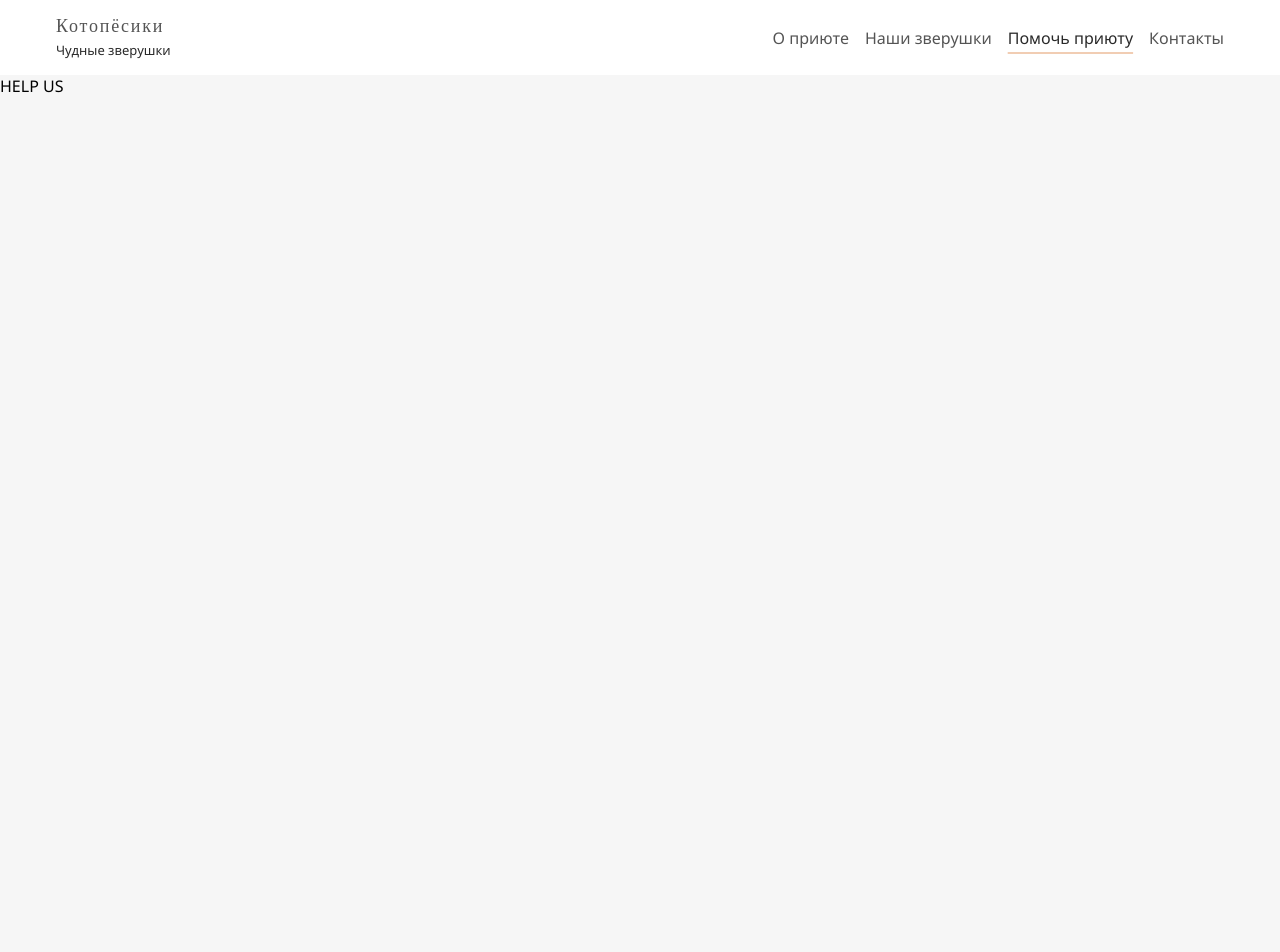
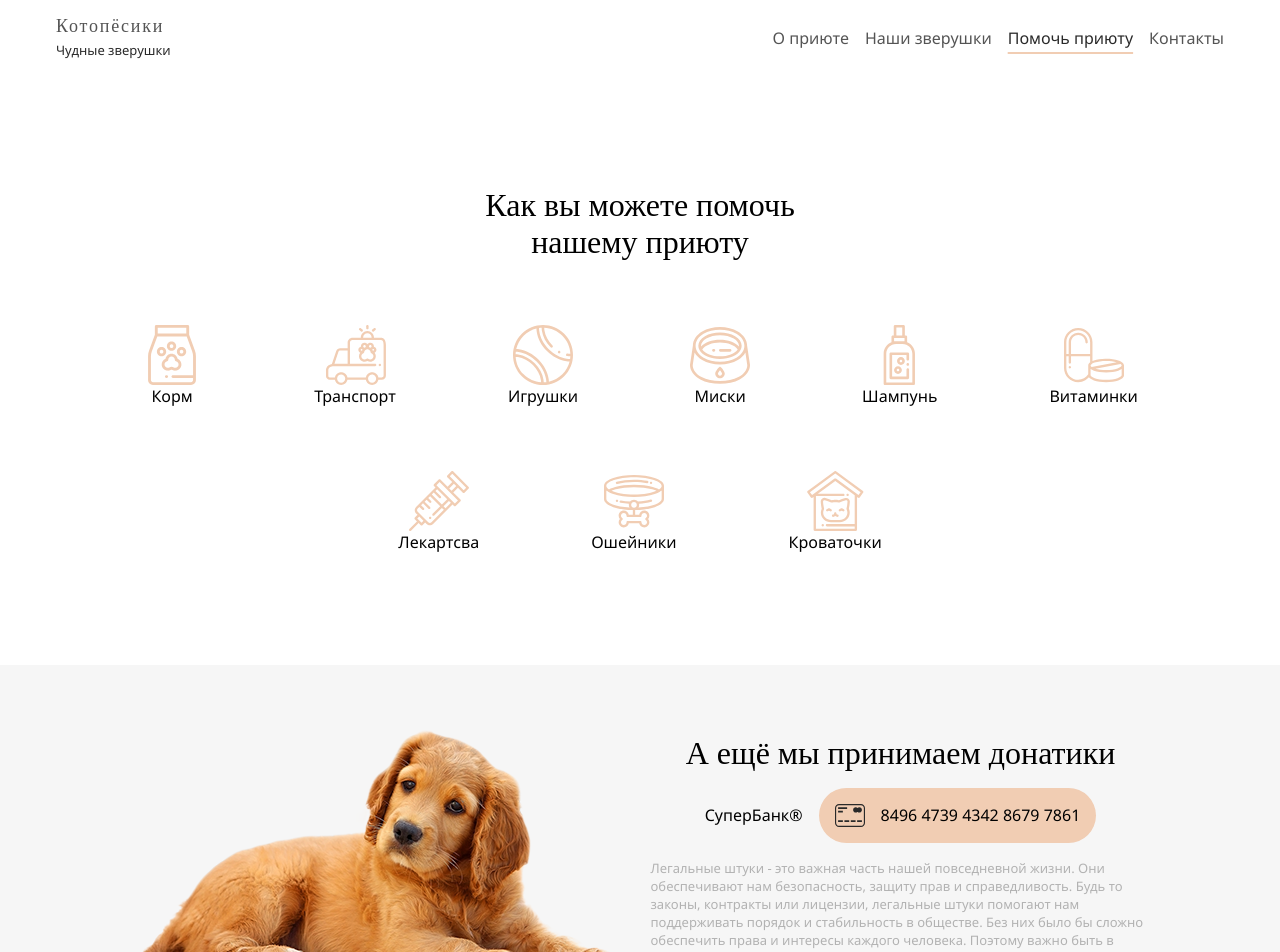
Before and after one commit to sialiss/some-shelter-for-frontend, a Vue app: page /help in a window 1280 px wide. Shown: the top 952 px of the page. Before the commit the page ends 800 px from the top, so only its background shows below. Built offline with nearby package versions, Linux system fonts and the light colour scheme.

Commit message:
help us page

```diff
--- a/src/assets/base.css
+++ b/src/assets/base.css
@@ -52,6 +52,9 @@ html {
 }
 .equal > * {
 	flex: 1;
+}
+.wrap {
+	flex-wrap: wrap;
 }
 
 .fix-width {
@@ -127,6 +130,7 @@ img {
 
 h2 {
 	font-size: 2rem;
+	font-family: "Times New Roman", Times, serif;
 }
 
 h3 {
--- a/src/views/HelpView.vue
+++ b/src/views/HelpView.vue
@@ -5,10 +5,156 @@ import TheHeader from "../components/TheHeader.vue"
 <template>
 	<TheHeader />
 	<main>
-		<div class="about">
-			<h1>HELP US</h1>
+		<div class="first-screen | stack just-center">
+			<div class="fix-width pad | flex equal">
+				<div class="stack gap-xl just-center pad-m">
+					<h2>Как вы можете помочь<br />нашему приюту</h2>
+					<div class="help-items">
+						<div class="help-item">
+							<img
+								src="/src/assets/icons/icon-pet-food.svg"
+								alt=""
+								class="icon"
+							/>
+							<div class="name">Корм</div>
+						</div>
+						<div class="help-item">
+							<img
+								src="/src/assets/icons/icon-transportation.svg"
+								alt=""
+								class="icon"
+							/>
+							<div class="name">Транспорт</div>
+						</div>
+						<div class="help-item">
+							<img
+								src="/src/assets/icons/icon-toys.svg"
+								alt=""
+								class="icon"
+							/>
+							<div class="name">Игрушки</div>
+						</div>
+						<div class="help-item">
+							<img
+								src="/src/assets/icons/icon-bowls-and-cups.svg"
+								alt=""
+								class="icon"
+							/>
+							<div class="name">Миски</div>
+						</div>
+						<div class="help-item">
+							<img
+								src="/src/assets/icons/icon-shampoos.svg"
+								alt=""
+								class="icon"
+							/>
+							<div class="name">Шампунь</div>
+						</div>
+						<div class="help-item">
+							<img
+								src="/src/assets/icons/icon-vitamins.svg"
+								alt=""
+								class="icon"
+							/>
+							<div class="name">Витаминки</div>
+						</div>
+						<div class="help-item">
+							<img
+								src="/src/assets/icons/icon-medicines.svg"
+								alt=""
+								class="icon"
+							/>
+							<div class="name">Лекартсва</div>
+						</div>
+						<div class="help-item">
+							<img
+								src="/src/assets/icons/icon-collars-leashes.svg"
+								alt=""
+								class="icon"
+							/>
+							<div class="name">Ошейники</div>
+						</div>
+						<div class="help-item">
+							<img
+								src="/src/assets/icons/icon-sleeping-area.svg"
+								alt=""
+								class="icon"
+							/>
+							<div class="name">Кроваточки</div>
+						</div>
+					</div>
+				</div>
+			</div>
+		</div>
+		<div class="second-screen">
+			<div class="fix-width pad-xl | flex wrap align-center just-center">
+				<img
+					src="/src/assets/images/donation-dog.png"
+					alt="грустная собачка хочет кушать ваши деньги"
+				/>
+				<div class="stack">
+					<h2>А ещё мы принимаем донатики</h2>
+					<div class="flex wrap align-center just-center">
+						<p>СуперБанк&reg;</p>
+						<div class="card-number | flex">
+							<img
+								src="/src/assets/icons/credit-card.svg"
+								alt="банковская карточка"
+							/>
+							<span
+								>8496&nbsp;4739&nbsp;4342&nbsp;8679&nbsp;7861</span
+							>
+						</div>
+					</div>
+					<div class="small-text">
+						Легальные штуки - это важная часть нашей повседневной
+						жизни. Они обеспечивают нам безопасность, защиту прав и
+						справедливость. Будь то законы, контракты или лицензии,
+						легальные штуки помогают нам поддерживать порядок и
+						стабильность в обществе. Без них было бы сложно
+						обеспечить права и интересы каждого человека. Поэтому
+						важно быть в курсе всех легальных штук и соблюдать их,
+						чтобы жить в гармонии и безопасности.
+					</div>
+				</div>
+			</div>
 		</div>
 	</main>
 </template>
 
-<style></style>
+<style>
+.first-screen {
+	background-color: var(--color-light-xl);
+	padding-block: 5rem;
+}
+
+h2 {
+	text-align: center;
+}
+
+.help-items {
+	display: flex;
+	flex-wrap: wrap;
+	gap: 7rem;
+	row-gap: var(--pad-xl);
+	justify-content: center;
+}
+
+.help-item {
+	display: flex;
+	flex-direction: column;
+	align-items: center;
+}
+
+.card-number {
+	padding: var(--pad-m);
+	background: var(--color-primary);
+	border-radius: 30px;
+}
+
+.small-text {
+	max-width: 500px;
+	font-size: small;
+	color: var(--color-dark-m);
+}
+</style>
```
